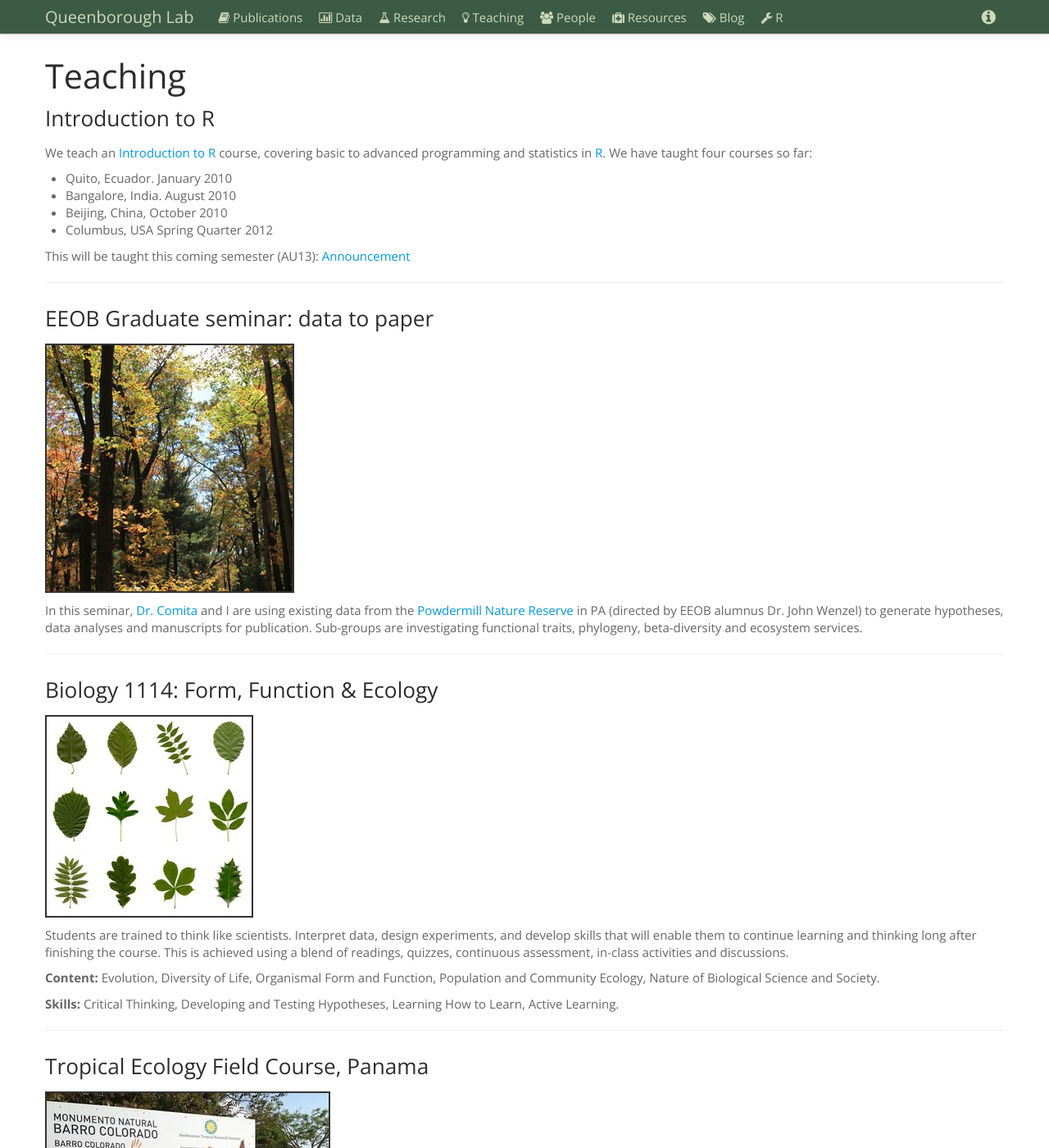
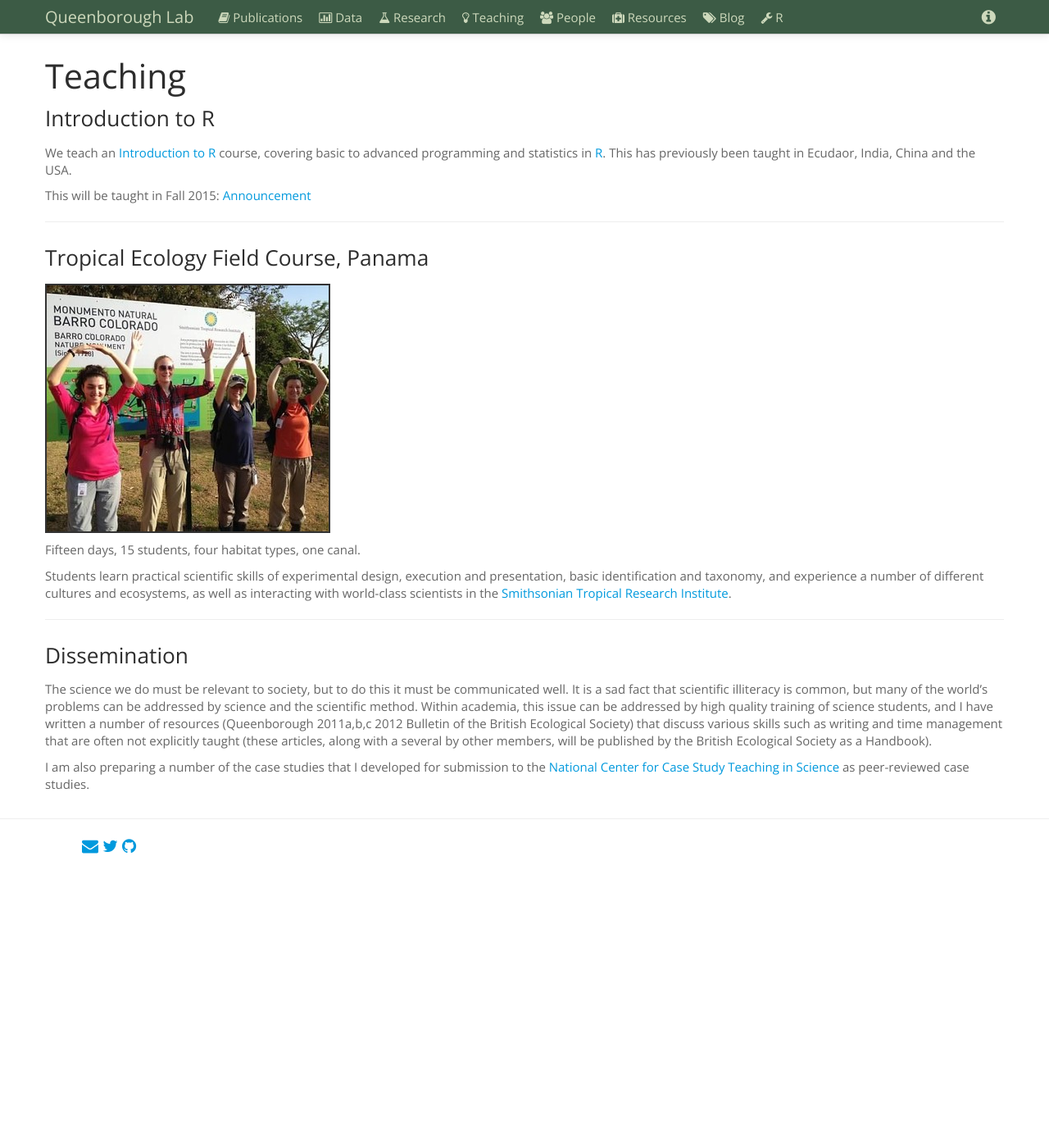
Before and after one commit to saq/saq.github.io, a Jekyll site: the page built from teaching.md, in a window 1280 px wide and 1400 px high. Shown: the whole window at 82% size. Built offline with Jekyll 4.4.1, drawn with Linux system fonts in a browser that asks for light colours; some of the changed text lies outside the part shown.

```diff
--- a/teaching.md
+++ b/teaching.md
@@ -8,36 +8,9 @@
 
 ### Introduction to R
 
-We teach an [Introduction to R](R/index.html) course, covering basic to advanced programming and statistics in [R](www.r-project.org). We have taught four courses so far:
+We teach an [Introduction to R](R/index.html) course, covering basic to advanced programming and statistics in [R](www.r-project.org). This has previously been taught in Ecudaor, India, China and the USA.
 
- - Quito, Ecuador. January 2010
- - Bangalore, India. August 2010
- - Beijing, China, October 2010
- - Columbus, USA Spring Quarter 2012
-
-This will be taught this coming semester (AU13): [Announcement](intro-r.html)
-
-<hr>
-
-### EEOB Graduate seminar: data to paper
-
-<p align="left">
-<img src="/assets/figs/pnr.JPG" style="border:2px solid #333333;">
-</p>
-
-In this seminar, [Dr. Comita](http://lizacomita.weebly.com/) and I are using existing data from the [Powdermill Nature Reserve](http://www.carnegiemnh.org/powdermill/index.html) in PA (directed by EEOB alumnus Dr. John Wenzel) to generate hypotheses, data analyses and manuscripts for publication. Sub-groups are investigating functional traits, phylogeny, beta-diversity and ecosystem services.
-
-<hr>
-
-### Biology 1114: Form, Function & Ecology
-<p align="left">
-<img src="/assets/figs/leaves.jpg" style="border:2px solid #333333;">
-</p>
-Students are trained to think like scientists. Interpret data, design experiments, and develop skills that will enable them to continue learning and thinking long after finishing the course. This is achieved using a blend of readings, quizzes, continuous assessment, in-class activities and discussions.
-
-**Content:** Evolution, Diversity of Life, Organismal Form and Function, Population and Community Ecology, Nature of Biological Science and Society.
-
-**Skills:** Critical Thinking, Developing and Testing Hypotheses, Learning How to Learn, Active Learning.
+This will be taught in Fall 2015: [Announcement](intro-r.html)
 
 
 <hr>
```
Also changed, not shown: other parts of teaching.md (+1 -1 lines), intro-r.md (+5 -9 lines).
